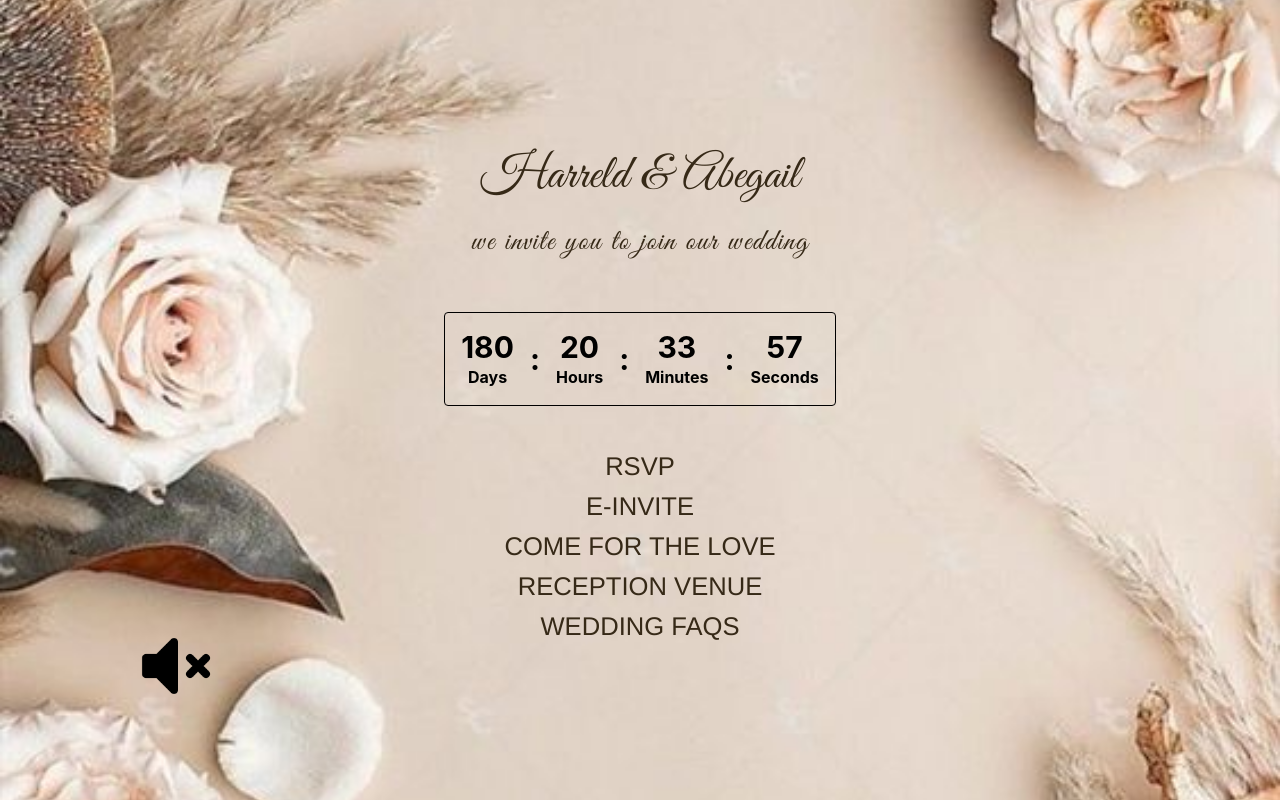
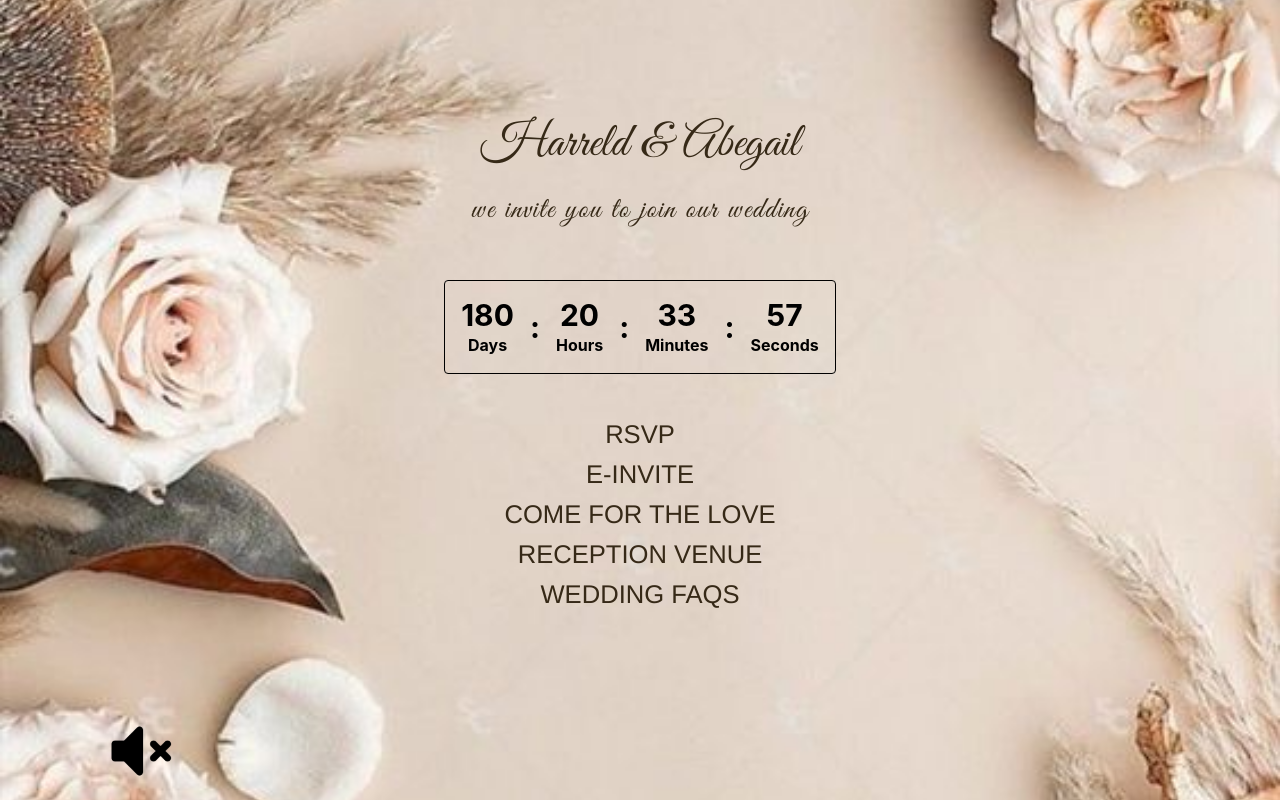
Before and after one commit to ProjectHarmony/harreld-abby-invitation, a React (Vite) app: page / in a window 1280 px wide. Built offline with nearby package versions, Linux system fonts and the light colour scheme; a web font is replaced by a local one.

Commit message:
[FINAL] push for client

```diff
--- a/src/App.jsx
+++ b/src/App.jsx
@@ -16,7 +16,7 @@ function App() {
       backgroundPosition: 'center',
       backgroundRepeat: 'no-repeat',
     }}>
-      <div style={{ height: '7rem' }}></div>
+      <div style={{ height: '5rem' }}></div>
 
       <p className='text-center greatvibes text-5xl mt-10 text-[#362917] font-extrabold '>
         Harreld & Abegail
@@ -39,8 +39,8 @@ function App() {
           { title: 'WEDDING FAQs', url: WeddingFaqs, target: '_blank'  },
         ]} />
       </div>
-      <div className='w-8'></div>
-      <div className='mt-10 mb-12 fixed bottom-0 left-1/2 transform -translate-x-1/2 z-50 w-[80%]'>
+      <div className='w-8 mb-10 h-5'></div>
+      <div className='mt-10 mb-12 fixed bottom-5 transform z-50 w-[80%]'>
         <BGM src="/bgm.mp3" />
       </div>
 
--- a/src/sections/bgm.jsx
+++ b/src/sections/bgm.jsx
@@ -51,7 +51,8 @@ const BGM = ({ src }) => {
           display: 'flex',
           alignItems: 'center',
           position: 'fixed',
-          bottom: '40px',
+          bottom: '-60px',
+          left: '-30px',
 
           opacity: '1',
           color: 'black',
@@ -61,9 +62,9 @@ const BGM = ({ src }) => {
         <div style={{ marginLeft: '10px' }}>
           <button onClick={toggleMute}>
             {isMuted ? (
-              <img src="/logo/mute.png" width={'80px'} height={'80px'} />
+              <img src="/logo/mute.png" width={'70px'} height={'70px'} />
             ) : (
-              <img src="/logo/unmute.png" width={'80px'} height={'80px'} />
+              <img src="/logo/unmute.png" width={'70px'} height={'70px'} />
             )}
           </button>
         </div>
```
